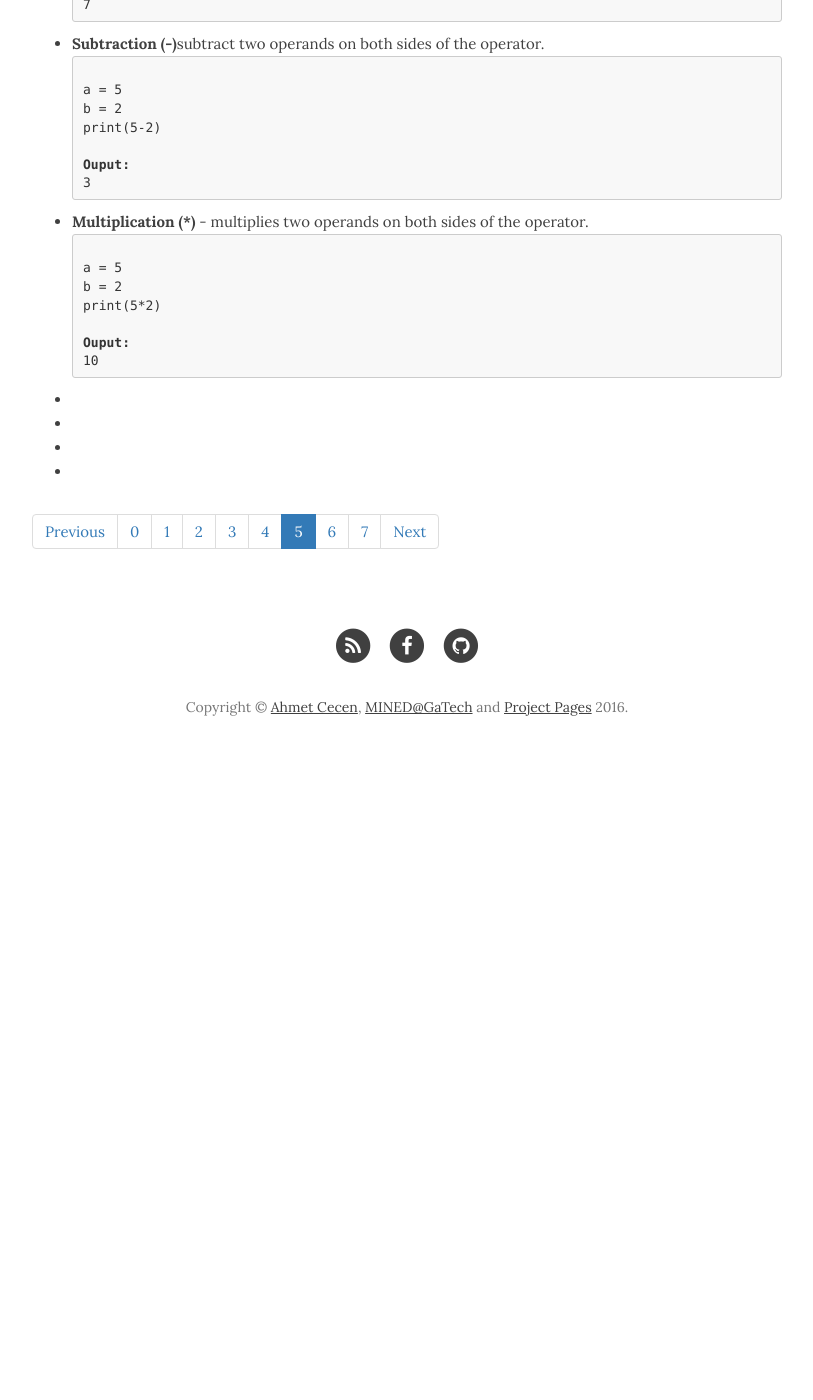
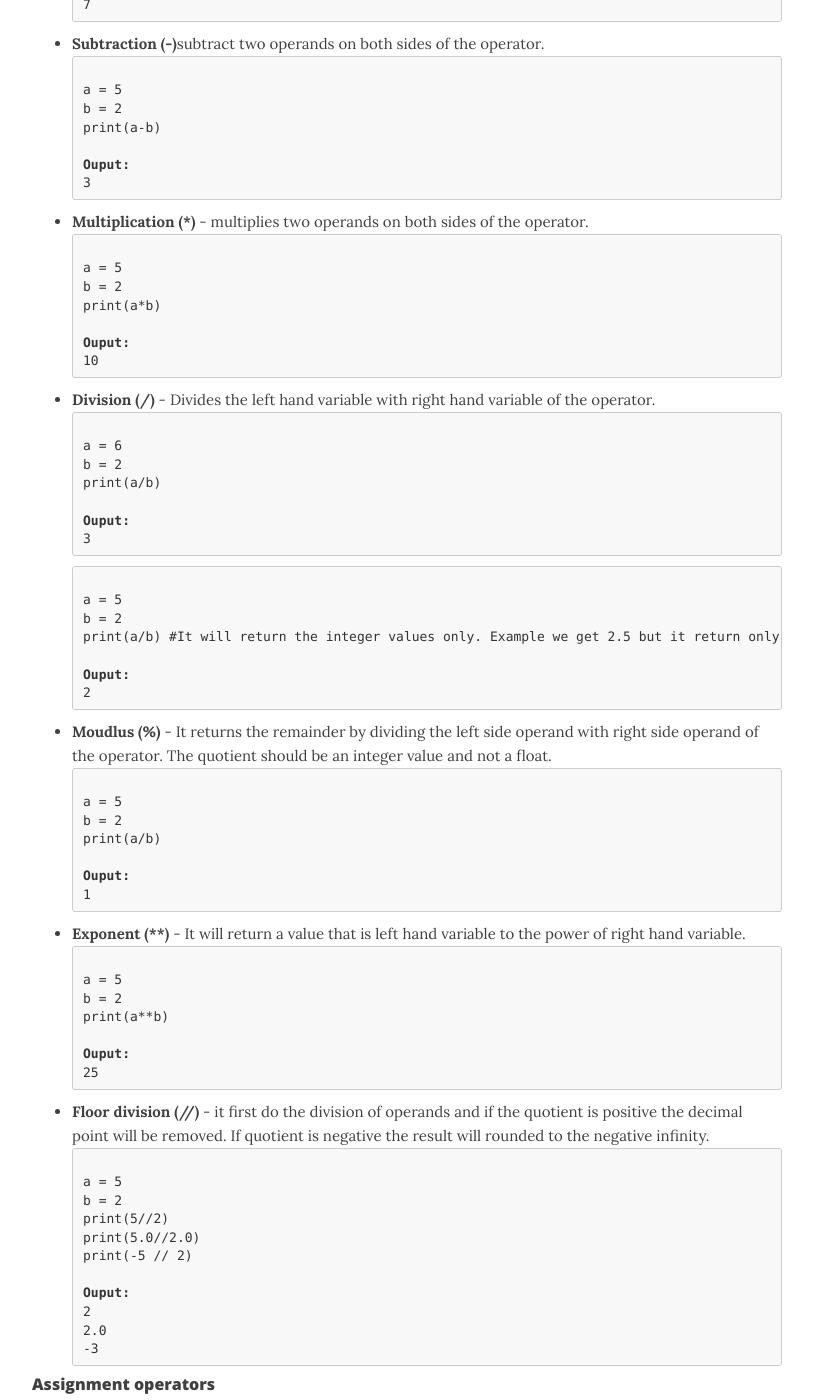
Before and after one commit to sivakrishna383/sivakrishna383.github.io, a Jekyll site: the page built from pages/operators5.md, in a window 1280 px wide and 1400 px high, scrolled down 907 px. Shown: the whole window, without its empty margins (233-1046 px from the left). Built offline with Jekyll 4.4.1, drawn with Linux system fonts in a browser that asks for light colours; nearby versions of some CDN libraries; before the commit the page ends 1691 px from its top, so only the background shows below that; some of the changed text lies outside the part shown.

Commit message:
Update operators5.md

```diff
--- a/pages/operators5.md
+++ b/pages/operators5.md
@@ -98,18 +98,79 @@ print(5-2)<br />
 <pre><code class="language-python" data-lang="python">
 a = 5
 b = 2
-print(5*2)<br />
+print(a*b)<br />
 <b>Ouput:</b>
 10
 </code></pre>
 </figure>
 		</li>
-		<li><b></b></li>
-		<li><b></b></li>
-		<li><b></b></li>
+		<li><b>Division (/)</b> - Divides the left hand variable with right hand variable of the operator.
+<!--Code block -->
+<figure class="highlight">
+<pre><code class="language-python" data-lang="python">
+a = 6
+b = 2
+print(a/b)<br />
+<b>Ouput:</b>
+3
+</code></pre>
+</figure>
+<!--Code block -->
+<figure class="highlight">
+<pre><code class="language-python" data-lang="python">
+a = 5
+b = 2
+print(a/b) <span clas="c">#It will return the integer values only. Example we get 2.5 but it return only 2.</span><br />
+<b>Ouput:</b>
+2
+</code></pre>
+</figure>
+		</li>
+		<li><b>Moudlus (%)</b> - It returns the remainder by dividing the left side operand with right side operand of the 			operator. The quotient should be an integer value and not a float.
+<!--Code block -->
+<figure class="highlight">
+<pre><code class="language-python" data-lang="python">
+a = 5
+b = 2
+print(a/b)<br />
+<b>Ouput:</b>
+1
+</code></pre>
+</figure>
+		</li>
+		<li><b>Exponent (**)</b> - It will return a value that is left hand variable to the power of right hand variable.
+<!--Code block -->
+<figure class="highlight">
+<pre><code class="language-python" data-lang="python">
+a = 5
+b = 2
+print(a**b)<br />
+<b>Ouput:</b>
+25
+</code></pre>
+</figure>
+		</li>
+		<li><b>Floor division (//)</b> - it first do the division of operands and if the quotient is positive the decimal point 		will be removed. If quotient is negative the result will rounded to the negative infinity.
+<!--Code block -->
+<figure class="highlight">
+<pre><code class="language-python" data-lang="python">
+a = 5
+b = 2
+print(5//2)
+print(5.0//2.0)
+print(-5 // 2)<br />
+<b>Ouput:</b>
+2
+2.0
+-3
+</code></pre>
+</figure>
+		</li>
+	</ul>
+<h4> Assignment operators</h4>
+	<ul>
 		<li><b></b></li>
 	</ul>
-
 
 
   <ul class="pagination justify-content-center">
```
Also changed, not shown: other parts of pages/operators5.md (+2 -2 lines).
